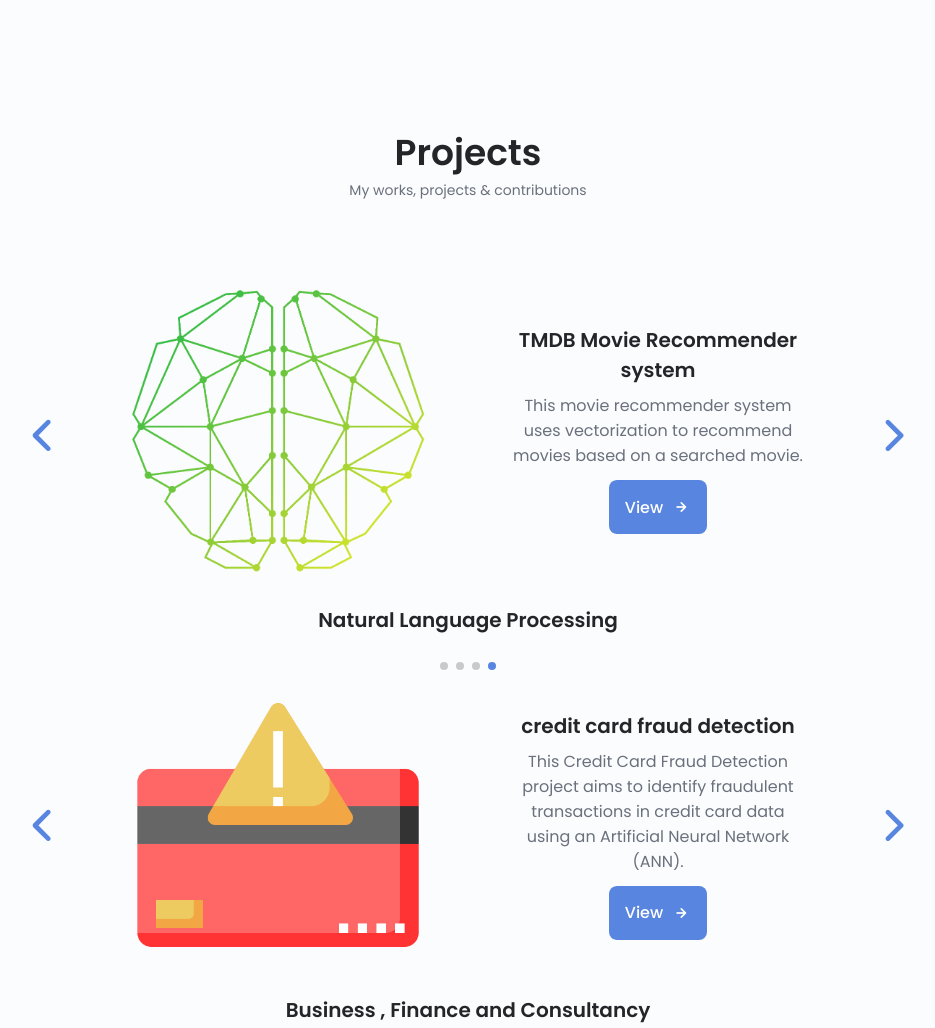
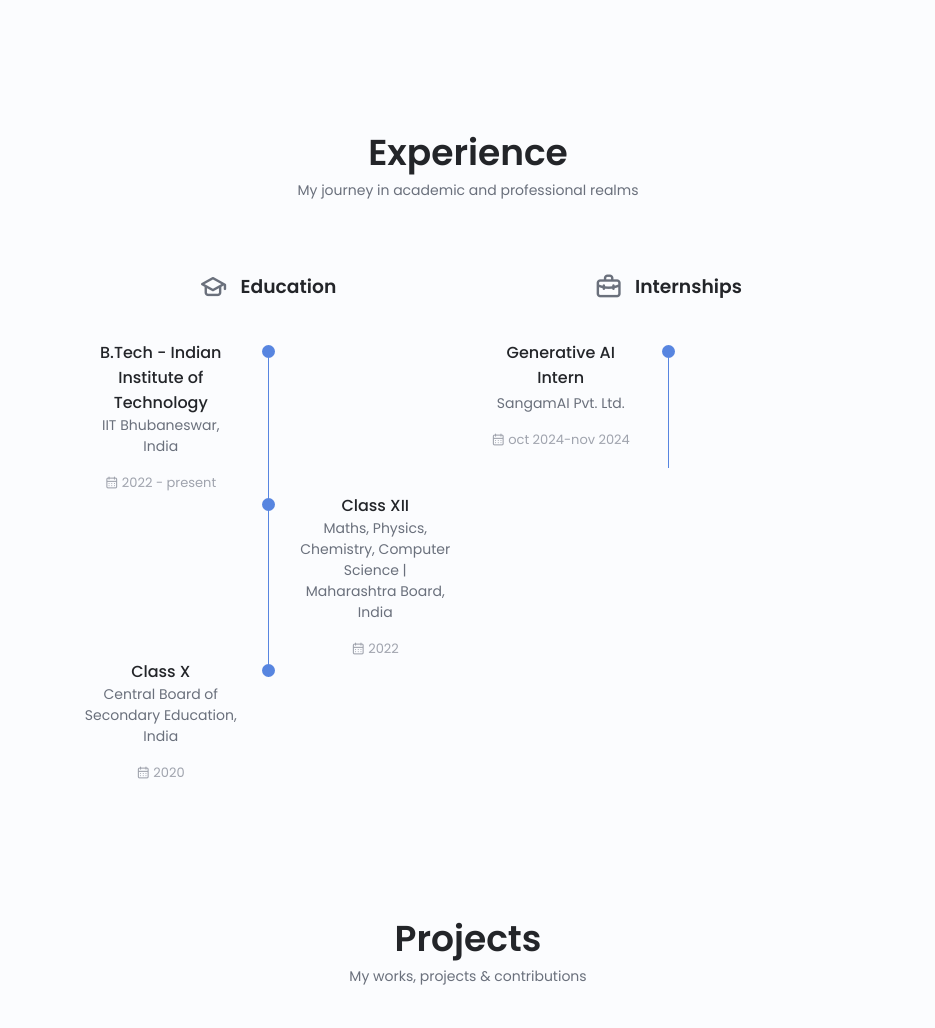
Before and after one commit to siddheshgorantiwar/portfolio-siddhesh, a plain HTML site: page index.html in a window 1280 px wide. Shown: the part 1510-2538 px from the top of the page, without its empty margins (172-1107 px from the left). Drawn offline with nearby package versions, Linux system fonts and the light colour scheme.

Commit message:
added experience and updated resume

```diff
--- a/index.html
+++ b/index.html
@@ -141,7 +141,7 @@
                             <a href="mailto:siddheshgorantiwar@gmail.com" class="button button--flex">
                                 Contact <i class="uil uil-message button__icon"></i>
                             </a>
-                            <a href="https://drive.google.com/file/d/1sEW9Jt_nRCHI5Gh_bHvhSX8QwwXhxMKw/view?usp=sharing" class="button button--flex">
+                            <a href="https://drive.google.com/file/d/18ktEeyEYoYUK07MEdhKA7-sTMFYwEbOa/view?usp=sharing" class="button button--flex">
                                 View my resume <i class="uil uil-file button__icon"></i>
                             </a>
                         </div>
@@ -199,10 +199,137 @@
                 </div>
             </section>
 
+            <section class="qualification section" id="experience">
+                <h2 class="section__title">Experience</h2>
+                <span class="section__subtitle">My journey in academic and professional realms</span>
+
+                <div class="qualification__container container">
+                    <div class="qualification__sections">
+                        <!-- Education Column -->
+                        <div class="qualification__column">
+                            <div class="qualification__header">
+                                <i class="uil uil-graduation-cap qualification__icon"></i>
+                                <h3 class="qualification__section-title">Education</h3>
+                            </div>
+
+                            <div class="qualification__content">
+                                <div class="qualification__data">
+                                    <div>
+                                        <h3 class="qualification__title">B.Tech - Indian Institute of Technology</h3>
+                                        <span class="qualification__subtitle">IIT Bhubaneswar, India</span>
+                                        <div class="qualification__calendar">
+                                            <i class="uil uil-calendar-alt"></i>
+                                            2022 - present
+                                        </div>
+                                    </div>
+
+                                    <div>
+                                        <span class="qualification__rounder"></span>
+                                        <span class="qualification__line"></span>
+                                    </div>
+                                </div>
+
+                                <div class="qualification__data">
+                                    <div></div>
+
+                                    <div>
+                                        <span class="qualification__rounder"></span>
+                                        <span class="qualification__line"></span>
+                                    </div>
+
+                                    <div>
+                                        <h3 class="qualification__title">Class XII</h3>
+                                        <span class="qualification__subtitle">Maths, Physics, Chemistry, Computer Science | Maharashtra Board, India</span>
+                                        <div class="qualification__calendar">
+                                            <i class="uil uil-calendar-alt"></i>
+                                            2022
+                                        </div>
+                                    </div>
+                                </div>
+
+                                <div class="qualification__data">
+                                    <div>
+                                        <h3 class="qualification__title">Class X</h3>
+                                        <span class="qualification__subtitle">Central Board of Secondary Education, India</span>
+                                        <div class="qualification__calendar">
+                                            <i class="uil uil-calendar-alt"></i>
+                                            2020
+                                        </div>
+                                    </div>
+
+                                    <div>
+                                        <span class="qualification__rounder"></span>
+                                    </div>
+                                </div>
+                            </div>
+                        </div>
+
+                        <!-- Internship Column -->
+                        <div class="qualification__column">
+                            <div class="qualification__header">
+                                <i class="uil uil-briefcase-alt qualification__icon"></i>
+                                <h3 class="qualification__section-title">Internships</h3>
+                            </div>
+
+                            <div class="qualification__content">
+                                <div class="qualification__data">
+                                    <div>
+                                        <h3 class="qualification__title">Generative AI Intern</h3>
+                                        <span class="qualification__subtitle">SangamAI Pvt. Ltd.</span>
+                                        <div class="qualification__calendar">
+                                            <i class="uil uil-calendar-alt"></i>
+                                            oct 2024-nov 2024
+                                        </div>
+                                    </div>
+
+                                    <div>
+                                        <span class="qualification__rounder"></span>
+                                        <span class="qualification__line"></span>
+                                    </div>
+                                </div>
+
+                                <!-- <div class="qualification__data">
+                                    <div></div>
+
+                                    <div>
+                                        <span class="qualification__rounder"></span>
+                                        <span class="qualification__line"></span>
+                                    </div>
+
+                                    <div>
+                                        <h3 class="qualification__title">Data Analytics Intern</h3>
+                                        <span class="qualification__subtitle">Data Insights Corporation</span>
+                                        <div class="qualification__calendar">
+                                            <i class="uil uil-calendar-alt"></i>
+                                            Winter 2022
+                                        </div>
+                                    </div>
+                                </div> -->
+
+                                <!-- <div class="qualification__data">
+                                    <div>
+                                        <h3 class="qualification__title">Research Intern</h3>
+                                        <span class="qualification__subtitle">University Research Lab</span>
+                                        <div class="qualification__calendar">
+                                            <i class="uil uil-calendar-alt"></i>
+                                            Summer 2022
+                                        </div>
+                                    </div>
+
+                                    <div>
+                                        <span class="qualification__rounder"></span>
+                                    </div>
+                                </div> -->
+                            </div>
+                        </div>
+                    </div>
+                </div>
+            </section>
 
             <section class="projects section" id="projects">
                 <h2 class="section__title">Projects</h2>
                 <span class="section__subtitle">My works, projects &amp; contributions</span>
+
 
                 <h1 class="heading"></h1>
 
@@ -808,66 +935,41 @@
                 </div>
             </section>
 
-            <section class="qualification section" id="experience">
-                <h2 class="section__title">Experience</h2>
-                <span class="section__subtitle">My journey in the academic  front</span>
 
-                <div class="qualification__container container">
-                    <div class="qualification__sections">
-                        <div class="qualification__content" id="education">
-                            <div class="qualification__data">
-                                <div>
-                                    <h3 class="qualification__title">B.Tech - Indian Institute of Technology</h3>
-                                    <span class="qualification__subtitle">IIT Bhubaneswar, India</span>
-                                    <div class="qualification__calendar">
-                                        <i class="uil uil-calendar-alt"></i>
-                                        2022 - present
-                                    </div>
-                                </div>
+            <!-- Recommended CSS to ensure side-by-side layout -->
+            <style>
+            .qualification__sections {
+                display: flex;
+                justify-content: space-between;
+                gap: 2rem;
+            }
 
-                                <div>
-                                    <span class="qualification__rounder"></span>
-                                    <span class="qualification__line"></span>
-                                </div>
-                            </div>
+            .qualification__column {
+                flex: 1;
+                width: 50%;
+            }
 
-                            <div class="qualification__data">
-                                <div></div>
+            .qualification__header {
+                display: flex;
+                align-items: center;
+                justify-content: center;
+                margin-bottom: 2rem;
+            }
 
-                                <div>
-                                    <span class="qualification__rounder"></span>
-                                    <span class="qualification__line"></span>
-                                </div>
+            .qualification__section-title {
+                margin-left: 0.5rem;
+            }
 
-                                <div>
-                                    <h3 class="qualification__title">Class XII</h3>
-                                    <span class="qualification__subtitle">Maths, Physics, Chemistry, Computer Science | Maharashtra Board, India</span>
-                                    <div class="qualification__calendar">
-                                        <i class="uil uil-calendar-alt"></i>
-                                        2022
-                                    </div>
-                                </div>
-                            </div>
+            @media screen and (max-width: 768px) {
+                .qualification__sections {
+                    flex-direction: column;
+                }
 
-                            <div class="qualification__data">
-                                <div>
-                                    <h3 class="qualification__title">Class X</h3>
-                                    <span class="qualification__subtitle">Central Board of Secondary Education, India</span>
-                                    <div class="qualification__calendar">
-                                        <i class="uil uil-calendar-alt"></i>
-                                        2020
-                                    </div>
-                                </div>
-
-                                <div>
-                                    <span class="qualification__rounder"></span>
-                                </div>
-                            </div>
-                        </div>
-                    </div>
-                </div>
-
-            </section>
+                .qualification__column {
+                    width: 100%;
+                }
+            }
+            </style>
 
             <section class="services section" id="services">
                 <h2 class="section__title">Services</h2>
```
